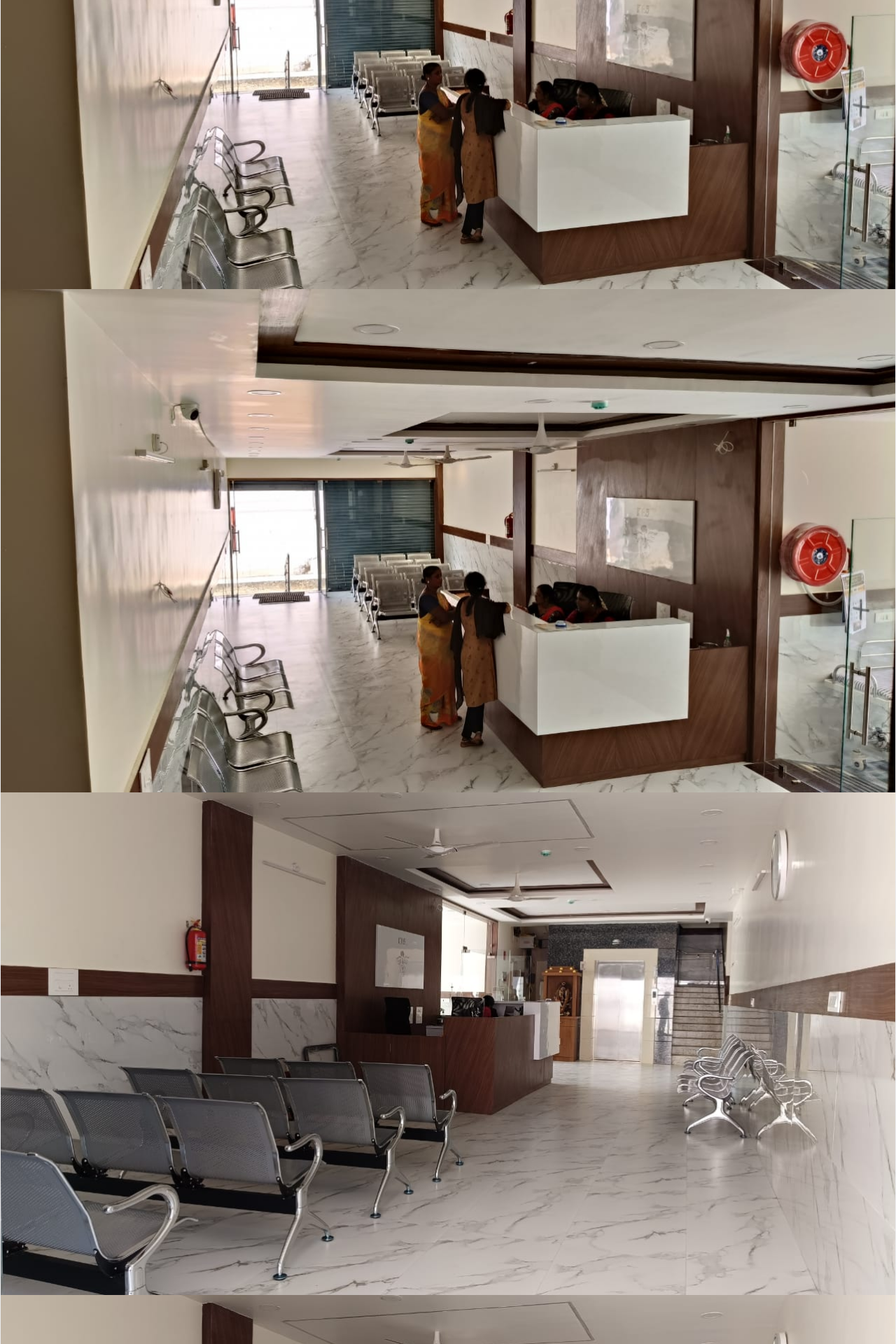
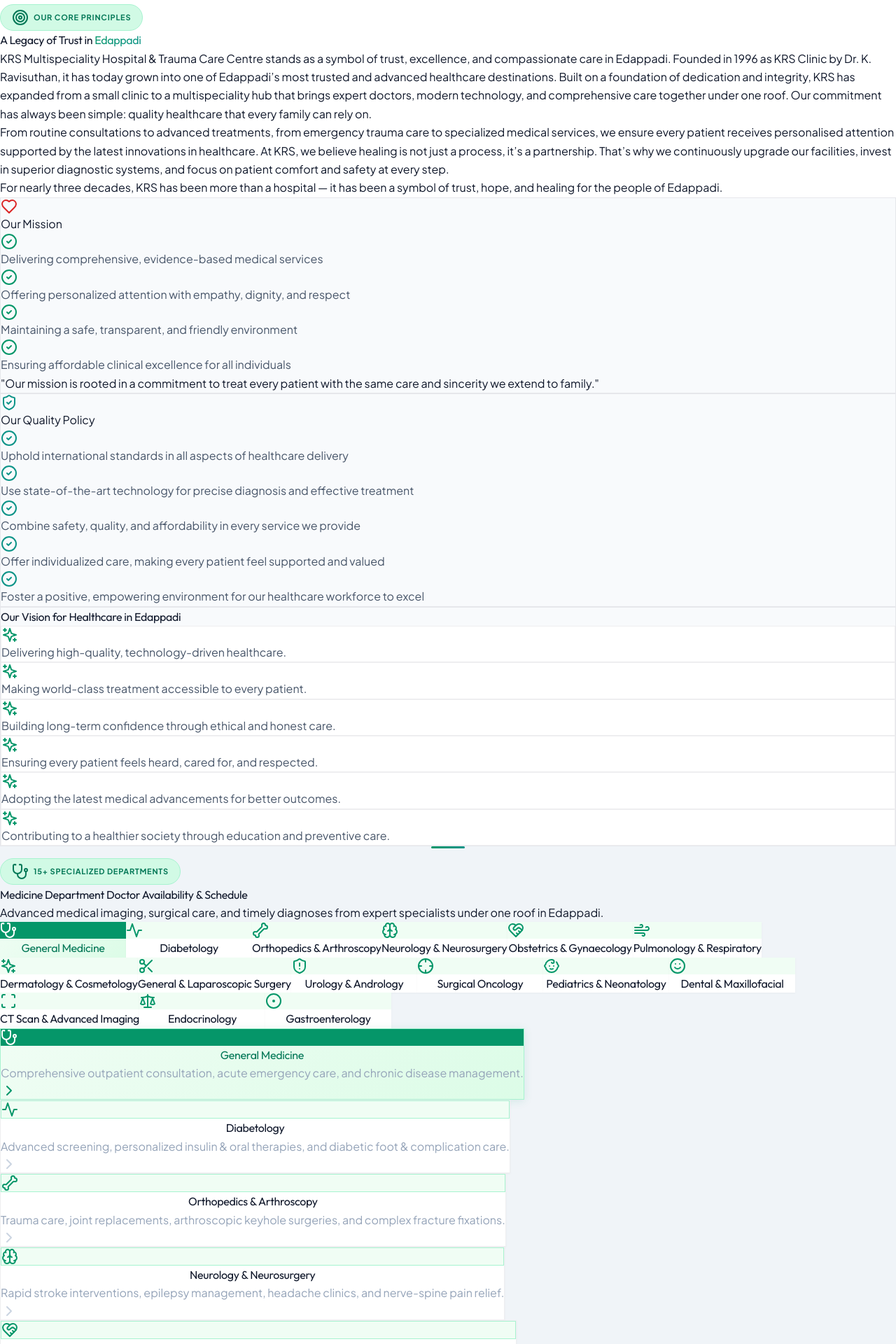
Before and after one commit to Manju1303/krs, a React (Vite) app: page / in a window 1280 px wide. Shown: the part 10080-12000 px from the top of the page at 70% size. Built offline with nearby package versions, Linux system fonts and the light colour scheme.

Commit message:
Update AboutUs slideshow images to only include building and building_wide

```diff
--- a/src/data/hospitalData.js
+++ b/src/data/hospitalData.js
@@ -35,9 +35,7 @@
   buildingImage: getImg("images/building.jpeg"),
   buildingImages: [
     getImg("images/building.jpeg"),
-    getImg("images/building_wide.jpeg"),
-    getImg("images/hospital_lobby.jpeg"),
-    getImg("images/reception_lounge.jpeg")
+    getImg("images/building_wide.jpeg")
   ],
   mission: [
     "Delivering comprehensive, evidence-based medical services",
```
